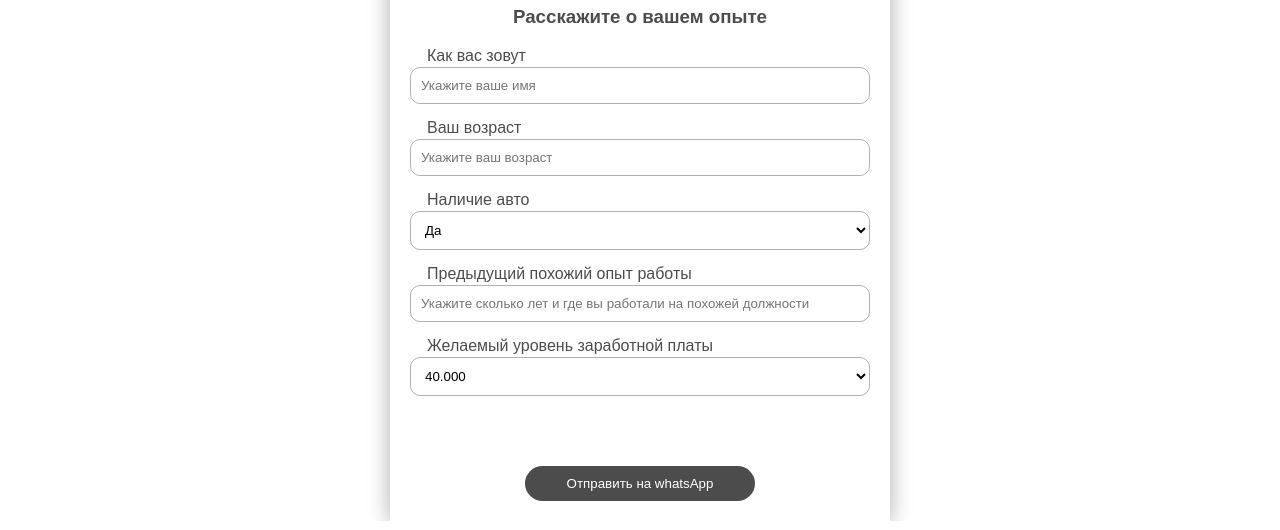
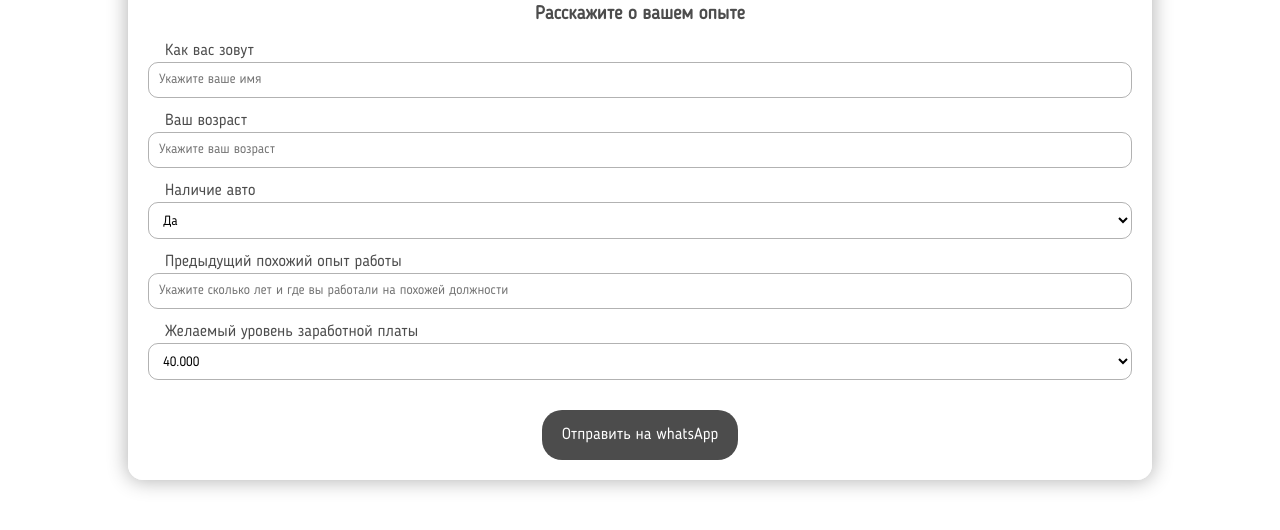
Before and after one commit to hellazazel/sbrokamebeli, a website: page vacancy.html in a window 1280 px wide. Shown: the part 284-814 px from the top of the page. Drawn offline with Linux system fonts and the light colour scheme.

Commit message:
redisign_vacancy_block

```diff
--- a/vacancy.css
+++ b/vacancy.css
@@ -1,21 +1,27 @@
+@font-face {
+  font-family: "Blogger Sans";
+  src: url("/app/fonts/Blogger_Sans.otf");
+}
+
 * {
   box-sizing: border-box;
+  font-family: "Blogger Sans";
 }
 
 body {
   margin: 0;
-  font-family: sans-serif;
 }
 
 .form {
-  width: 500px;
-  max-width: 100%;
+  max-width: 80vw;
   margin: auto;
   margin-top: 30px;
+  margin-bottom: 50px;
   padding: 20px;
   box-shadow: 0 0 20px 1px rgba(0, 0, 0, 0.3);
   position: relative;
   background: rgba(255, 255, 255, 0.97);
+  border-radius: 15px;
 }
 
 .imgLogo {
@@ -87,8 +93,15 @@ body {
   border: none;
   border-radius: 20px;
   display: block;
-  width: 50%;
-  font-size: 1, 3em;
+  max-width: 60%;
+  height: 50px;
+  font-size: 1em;
+}
+
+@media (max-width: 447px) {
+  .form__submit {
+    font-size: 0.9em;
+  }
 }
 
 /*Выровняйте поля формы (входы и кнопку "Отправить в WhatsApp", которая также является входом).*/
@@ -106,7 +119,7 @@ body {
 /* ответ формы */
 #response {
   width: 100%;
-  height: 50px;
+  height: 0px;
   margin: 5px;
   padding: 5px;
 }
@@ -123,5 +136,5 @@ body {
   display: flex;
   flex-direction: column;
   align-items: center;
-  margin: 0 auto
+  margin: 0 auto;
 }
--- a/vacancy.html
+++ b/vacancy.html
@@ -3,7 +3,7 @@
   <head>
     <meta charset="UTF-8" />
     <meta name="viewport" content="width=device-width, initial-scale=1.0" />
-    <title>Document</title>
+    <title>Работа сборщиком мебели</title>
     <link rel="stylesheet" href="/vacancy.css" />
   </head>
 
```
Also changed, not shown: app/pages/vacancy.html (+1 -1 lines).
